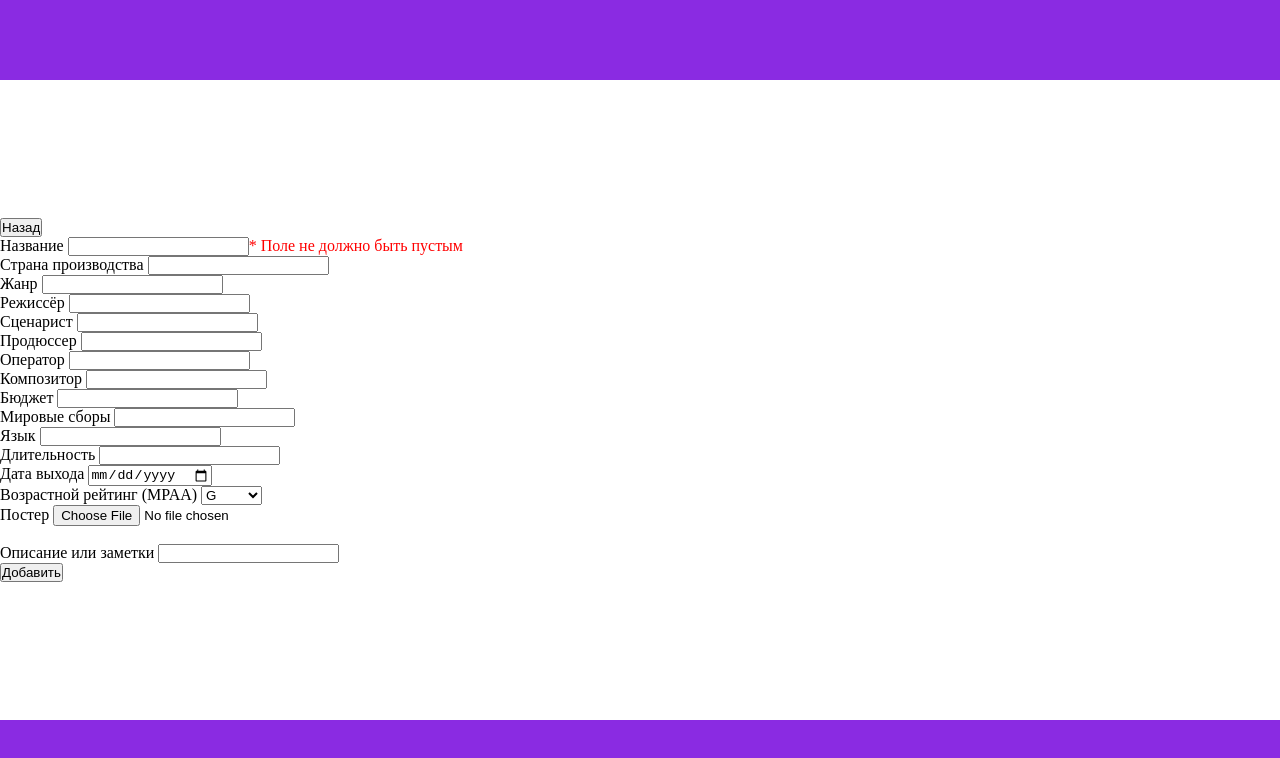
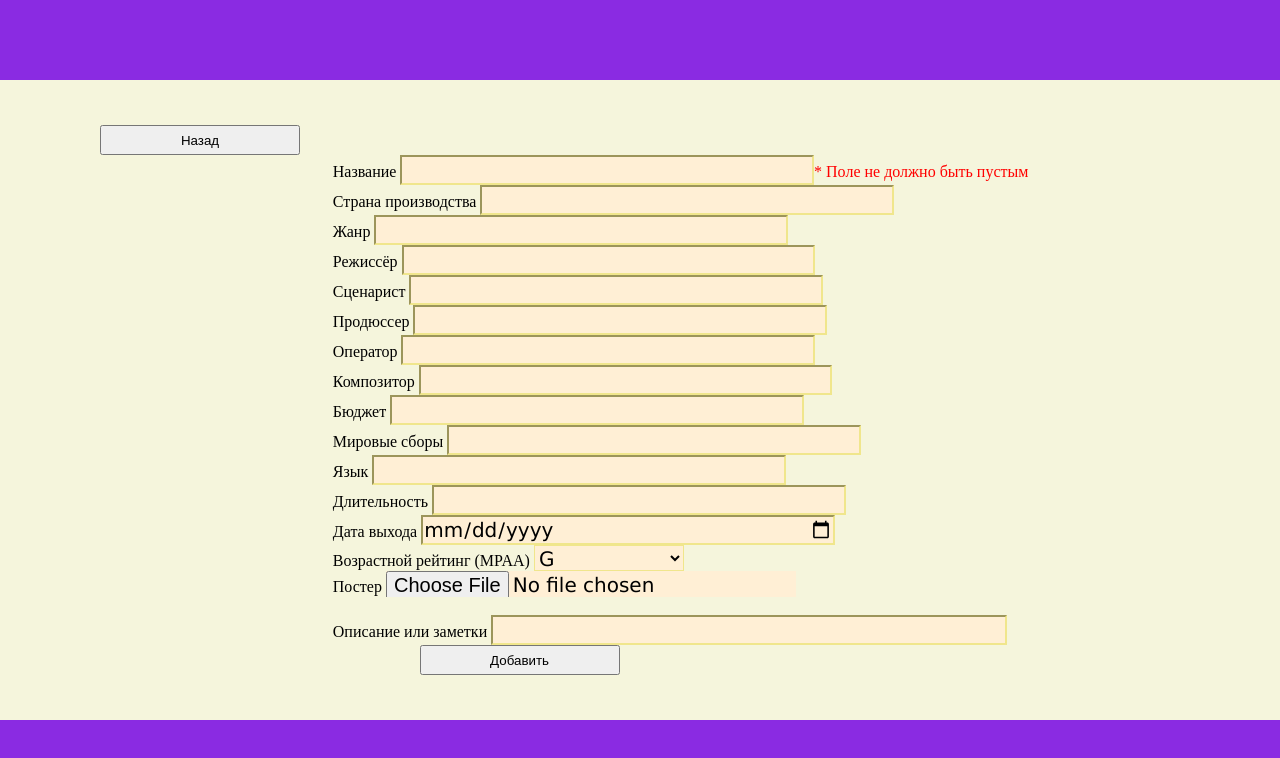
Before and after one commit to Scythd/film_service, a plain HTML site: page addForm.html in a window 1280 px wide. Drawn offline with Linux system fonts and the light colour scheme.

Commit message:
Add files via upload

```diff
--- a/styles/common.css
+++ b/styles/common.css
@@ -11,6 +11,7 @@ footer{
     height: 10vh;
 }
 main{
+    background-color: beige;
     min-height: 80vh;
     display: flex;
     flex-direction: column;
--- a/styles/form.css
+++ b/styles/form.css
@@ -2,3 +2,60 @@
     margin: 0px;
     color: red;
 }
+
+main div div {
+    width: auto;
+    margin: 0px 10% 0px 10%;
+}
+
+main div div label {
+    margin-left: 20%;
+}
+
+main div div input {
+    background-color: papayawhip;
+    border-color: khaki;
+    color: black;
+    font-size: 20px;
+    font-weight: 400;
+    font-family: Verdana, Geneva, Tahoma, sans-serif;
+    width: 40%;
+    min-width: 200px;
+    height: 26px;
+
+}
+main div div select{
+    background-color: papayawhip;
+    border-color: khaki;
+    color: black;
+    font-size: 20px;
+    font-weight: 400;
+    font-family: Verdana, Geneva, Tahoma, sans-serif;
+    width: 150px;
+    height: 26px;
+}
+#fDescription{
+    min-width: 450px;
+    width: 50%;
+}
+main div div img {
+    position: relative;
+    left: 50%;
+    margin-left: -200px;
+}
+
+main div div button {
+    width: 200px;
+    height: 30px;
+    position: relative;
+    left: 48%;
+    margin-left: -200px;
+    margin-right: 200px;
+}
+
+
+main div button{
+    margin-left: 100px;
+    width: 200px;
+    height: 30px;
+}
```
